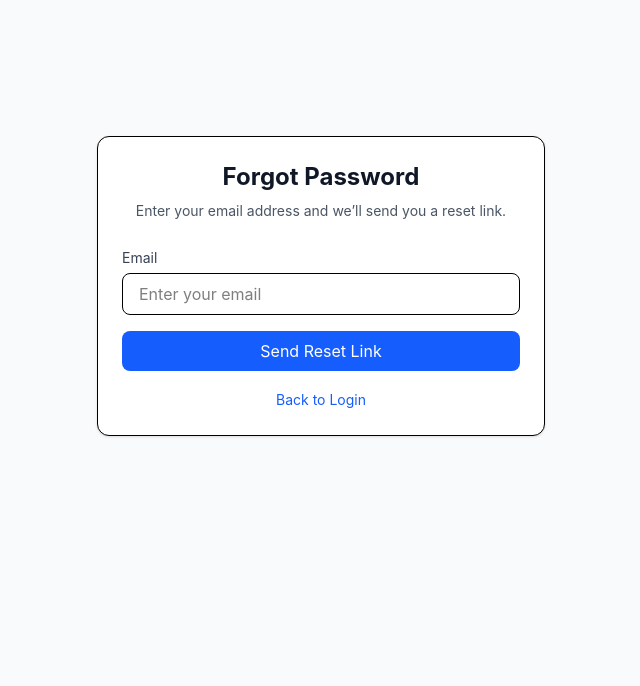
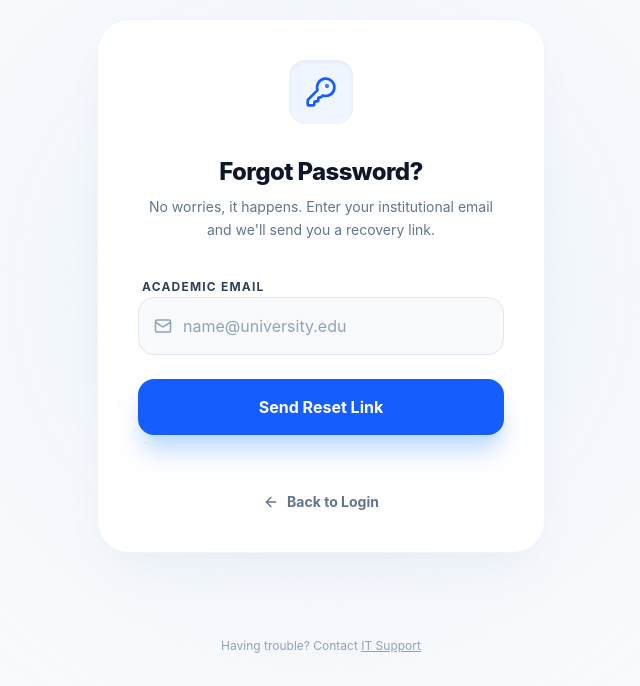
Before and after one commit to RRThrsh/evaluation-frontend, a React (Vite) app: page /forgot-password in a window 1280 px wide. Shown: the part 114-800 px from the top of the page, without its empty margins (319-959 px from the left). Built offline with nearby package versions, Linux system fonts and the light colour scheme.

Commit message:
FIX: forgotpassword

```diff
--- a/src/pages/auth/ForgotPassword.jsx
+++ b/src/pages/auth/ForgotPassword.jsx
@@ -1,49 +1,77 @@
 import React from "react";
+import { Link } from "react-router-dom";
+import { KeyRound, ArrowLeft, Mail } from "lucide-react";
 
 const ForgotPassword = () => {
     return (
-        <div className="min-h-screen flex items-center justify-center bg-gray-50 px-6">
-            <div className="w-full max-w-md bg-white border rounded-xl shadow-sm p-6">
+        <div className="min-h-screen flex items-center justify-center bg-slate-50 font-sans antialiased selection:bg-blue-100 px-6">
 
-                <h1 className="text-2xl font-bold text-gray-900 text-center mb-2">
-                    Forgot Password
-                </h1>
+            {/* Soft background glow for focus */}
+            <div className="absolute inset-0 z-0 overflow-hidden pointer-events-none">
+                <div className="absolute top-1/2 left-1/2 -translate-x-1/2 -translate-y-1/2 w-[500px] h-[500px] bg-blue-100/50 blur-[120px] rounded-full" />
+            </div>
 
-                <p className="text-sm text-gray-600 text-center mb-6">
-                    Enter your email address and we’ll send you a reset link.
-                </p>
+            <div className="relative z-10 w-full max-w-md bg-white rounded-[2rem] shadow-2xl shadow-blue-900/5 border border-slate-100 p-8 lg:p-10">
+
+                {/* Visual Anchor */}
+                <div className="flex justify-center mb-8">
+                    <div className="w-16 h-16 bg-blue-50 text-blue-600 rounded-2xl flex items-center justify-center shadow-inner">
+                        <KeyRound size={32} />
+                    </div>
+                </div>
+
+                <div className="text-center mb-8">
+                    <h1 className="text-2xl font-extrabold text-slate-900 tracking-tight mb-2">
+                        Forgot Password?
+                    </h1>
+                    <p className="text-slate-500 text-sm leading-relaxed">
+                        No worries, it happens. Enter your institutional email and we'll send you a recovery link.
+                    </p>
+                </div>
 
                 {/* Form */}
-                <form className="space-y-4">
-
-                    <div>
-                        <label className="text-sm text-gray-700">Email</label>
-                        <input
-                            type="email"
-                            placeholder="Enter your email"
-                            className="w-full mt-1 px-4 py-2 border rounded-lg focus:outline-none focus:ring-2 focus:ring-blue-500"
-                        />
+                <form className="space-y-6">
+                    <div className="space-y-2">
+                        <label className="text-xs font-bold text-slate-700 uppercase tracking-widest ml-1">
+                            Academic Email
+                        </label>
+                        <div className="relative group">
+                            <div className="absolute left-4 top-1/2 -translate-y-1/2 text-slate-400 group-focus-within:text-blue-500 transition-colors">
+                                <Mail size={18} />
+                            </div>
+                            <input
+                                type="email"
+                                required
+                                placeholder="name@university.edu"
+                                className="w-full pl-11 pr-4 py-4 bg-slate-50 border border-slate-200 rounded-2xl focus:outline-none focus:ring-4 focus:ring-blue-500/10 focus:border-blue-500 transition-all placeholder:text-slate-400"
+                            />
+                        </div>
                     </div>
 
                     <button
                         type="submit"
-                        className="w-full bg-blue-600 text-white py-2 rounded-lg hover:bg-blue-700 transition"
+                        className="w-full bg-blue-600 text-white font-bold py-4 rounded-2xl hover:bg-blue-700 active:scale-[0.98] transition-all shadow-xl shadow-blue-200 flex items-center justify-center gap-2"
                     >
                         Send Reset Link
                     </button>
-
                 </form>
 
                 {/* Back to login */}
-                <div className="text-center mt-4">
-                    <a
-                        href="/login"
-                        className="text-sm text-blue-600 hover:underline"
+                <div className="mt-8 pt-6 border-t border-slate-50">
+                    <Link
+                        to="/login"
+                        className="flex items-center justify-center gap-2 text-sm font-bold text-slate-500 hover:text-slate-900 transition-colors group"
                     >
+                        <ArrowLeft size={16} className="group-hover:-translate-x-1 transition-transform" />
                         Back to Login
-                    </a>
+                    </Link>
                 </div>
             </div>
+
+            {/* Simple Help Text */}
+            <p className="absolute bottom-8 text-xs text-slate-400">
+                Having trouble? Contact <a href="#" className="underline">IT Support</a>
+            </p>
         </div>
     );
 };
```
